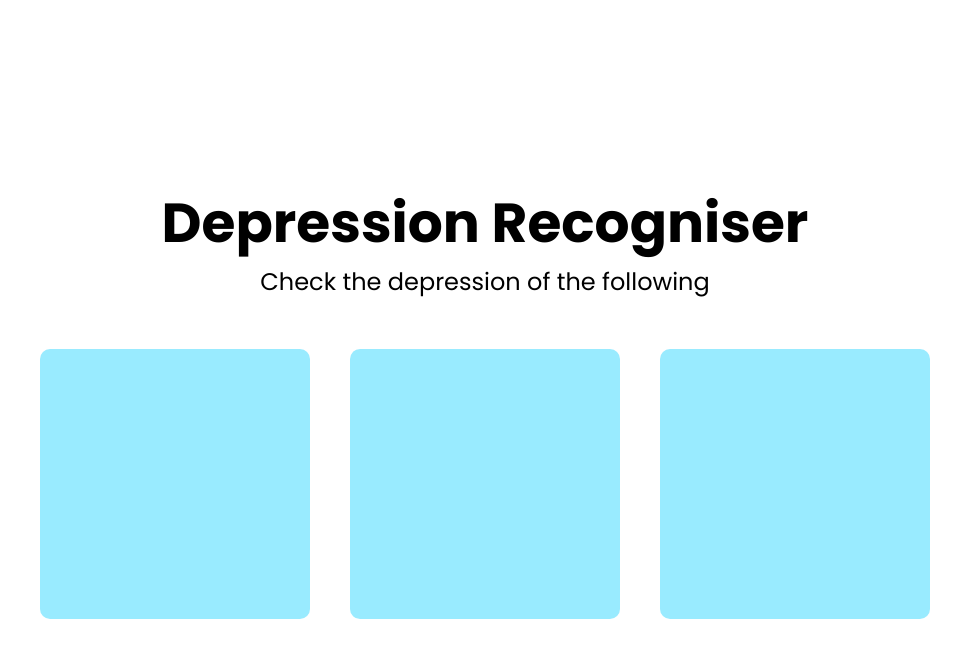
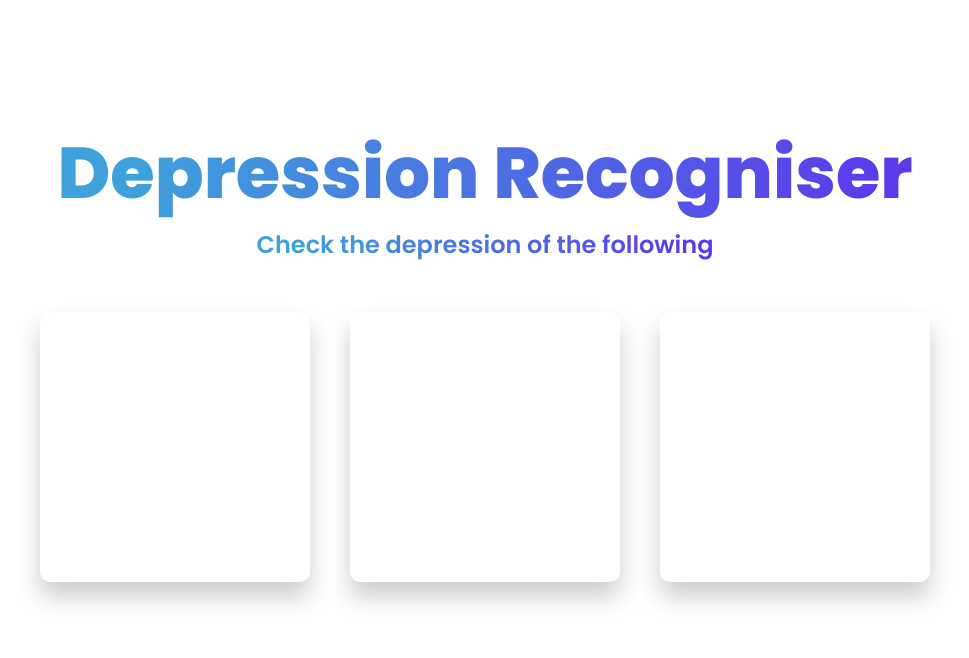
Before and after one commit to adarshajit/Depression-Recognizer-for-Twitter, a React (Create React App) app in the folder frontend/: page / in a window 1280 px wide. Shown: the top 658 px of the page, without its empty margins (155-1124 px from the left). Built offline with nearby package versions, Linux system fonts and the light colour scheme.

Commit message:
homepage redesigned ✨

```diff
--- a/frontend/src/pages/Home/homeElements.js
+++ b/frontend/src/pages/Home/homeElements.js
@@ -1,34 +1,56 @@
 import styled from "styled-components";
+
+export const HomeWrapper = styled.div`
+  display: grid;
+  place-items: center;
+  height: 700px;
+  width: 100%;
+
+  @media screen and (max-width: 768px) {
+    height: 1000px;
+  }
+`;
 
 export const HomeContainer = styled.div`
   display: flex;
   flex-direction: column;
-  position: absolute;
-  top: 50%;
-  left: 50%;
-  transform: translate(-50%, -50%);
-
-  @media screen and (max-width: 768px) {
-    transform: translate(-50%, -30%);
-  }
 `;
 export const H1 = styled.h1`
   align-self: center;
+
   font-size: 55px;
-  font-weight: 700;
+  font-weight: 800;
+  font-size: 72px;
+
+  background: linear-gradient(
+    109.6deg,
+    rgba(62, 161, 219, 1) 11.2%,
+    rgba(93, 52, 236, 1) 100.2%
+  );
+
+  -webkit-background-clip: text;
+  -webkit-text-fill-color: transparent;
 
   @media screen and (max-width: 768px) {
-    font-size: 35px;
-    white-space: nowrap;
+    font-size: 30px;
+    text-align: center;
   }
 `;
 
 export const P = styled.p`
   align-self: center;
   font-size: 24px;
-  font-weight: 400;
+  font-weight: 600;
   text-align: center;
   margin-bottom: 50px;
+  background: linear-gradient(
+    109.6deg,
+    rgba(62, 161, 219, 1) 11.2%,
+    rgba(93, 52, 236, 1) 100.2%
+  );
+  -webkit-background-clip: text;
+  -webkit-text-fill-color: transparent;
+
   @media screen and (max-width: 768px) {
     font-size: 18px;
     white-space: nowrap;
@@ -49,13 +71,15 @@ export const BoxGrid = styled.div`
 export const Box = styled.div`
   width: 270px;
   height: 270px;
-  background-color: #99ebff;
+  background-color: #fff;
   border-radius: 10px;
+  box-shadow: 0 15px 25px rgba(0, 0, 0, 0.2);
 
   &:hover {
     cursor: pointer;
     transform: scale(1.03);
     transition: all 0.3s ease-in-out;
+    box-shadow: 0 35px 45px rgba(0, 0, 0, 0.2);
   }
 
   @media screen and (max-width: 768px) {
--- a/frontend/src/pages/Home/index.js
+++ b/frontend/src/pages/Home/index.js
@@ -1,9 +1,17 @@
 import React from "react";
 import { Link } from "react-router-dom";
-import { H1, P, HomeContainer, BoxGrid, Box } from "./homeElements";
+import {
+  H1,
+  P,
+  HomeWrapper,
+  HomeContainer,
+  BoxGrid,
+  Box,
+} from "./homeElements";
 const Home = () => {
   return (
     <>
+      <HomeWrapper>
         <HomeContainer>
           <H1>Depression Recogniser</H1>
           <P>Check the depression of the following</P>
@@ -15,6 +23,7 @@ const Home = () => {
             <Box></Box>
           </BoxGrid>
         </HomeContainer>
+      </HomeWrapper>
     </>
   );
 };
```
Lines whose indentation alone changed are shown as unchanged.
